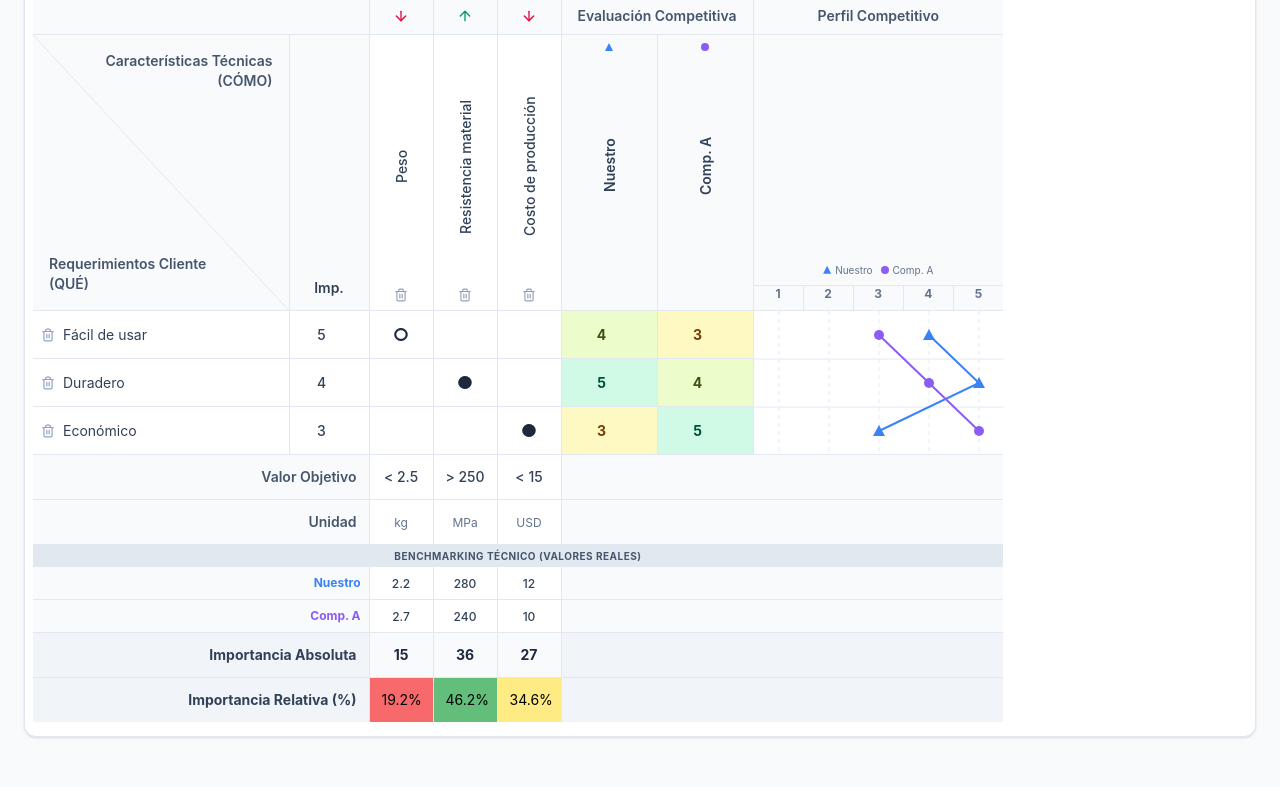
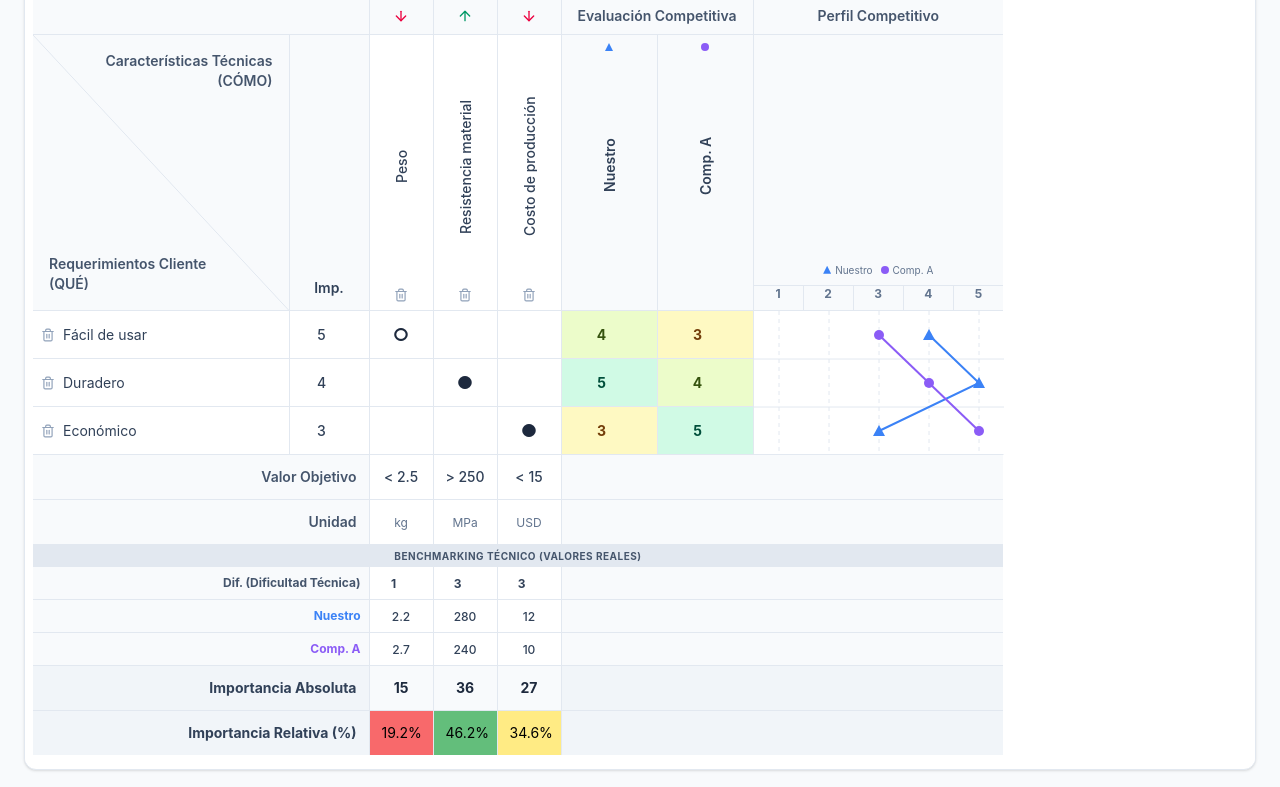
Before and after one commit to oscampo/Matriz-QFD, a React (Vite) app: page / in a window 1280 px wide. Shown: the part 705-1492 px from the top of the page. Built offline with nearby package versions, Linux system fonts and the light colour scheme.

Commit message:
Update App.tsx

```diff
--- a/src/App.tsx
+++ b/src/App.tsx
@@ -14,6 +14,7 @@ type Characteristic = {
   direction: 'max' | 'min' | 'target';
   unit: string;
   targetValue: string;
+  difficulty: number;
 };
 
 type Relationship = {
@@ -93,7 +94,7 @@ const translations = {
     editEverything: "¡Todo es editable!: Haz clic o toca directamente sobre cualquier texto o número para modificarlo.",
     queDesc: "QUÉ (Requerimientos del Cliente): Lista lo que el cliente desea. Asigna una importancia del 1 al 5.",
     comoDesc: "CÓMO (Requerimientos Técnicos): Lista cómo vas a satisfacer esos requerimientos mediante especificaciones técnicas.",
-    relDesc: "Relaciones: Haz clic en las celdas centrales para establecer la correlación (⏺=9, ○=3, △=1).",
+    relDesc: "Relaciones: Haz clic en las celdas centrales para establecer la correlación (●=9, ○=3, △=1).",
     roofDesc: "Techo: Establece las correlaciones cruzadas entre las características técnicas (++, +, -, --).",
     dirDesc: "Dirección de Mejora: Indica si la característica debe maximizarse (↑), minimizarse (↓) o alcanzar un objetivo (◎).",
     compDesc: "Evaluación Competitiva: Compara tu desempeño con la competencia (1-5) para visualizar el Perfil Competitivo.",
@@ -111,6 +112,7 @@ const translations = {
     minimize: "Minimizar",
     targetLabel: "Objetivo",
     techBenchmark: "Benchmarking Técnico (Valores Reales)",
+    techDifficulty: "Dif. (Dificultad Técnica)",
     warning: "Advertencia",
     deleteWarning: "Esta acción eliminará toda la fila/columna y todas las relaciones asociadas. No se puede deshacer.",
     yesDelete: "Sí, eliminar",
@@ -180,7 +182,7 @@ const translations = {
     editEverything: "Everything is editable!: Click or tap directly on any text or number to modify it.",
     queDesc: "WHAT (Customer Requirements): List what the customer wants. Assign an importance from 1 to 5.",
     comoDesc: "HOW (Technical Requirements): List how you will satisfy those requirements through technical specifications.",
-    relDesc: "Relationships: Click on the central cells to establish correlation (⏺=9, ○=3, △=1).",
+    relDesc: "Relationships: Click on the central cells to establish correlation (●=9, ○=3, △=1).",
     roofDesc: "Roof: Establish cross-correlations between technical characteristics (++, +, -, --).",
     dirDesc: "Direction of Improvement: Indicate if the characteristic should be maximized (↑), minimized (↓) or reach a target (◎).",
     compDesc: "Competitive Evaluation: Compare your performance with the competition (1-5) to visualize the Competitive Profile.",
@@ -198,6 +200,7 @@ const translations = {
     minimize: "Minimize",
     targetLabel: "Target",
     techBenchmark: "Technical Benchmarking (Actual Values)",
+    techDifficulty: "Diff. (Technical Difficulty)",
     csvGuide: "CSV Guide",
     generalHelp: "General Help",
     csvIntro: "Structure the CSV file with these 4 sections:",
@@ -253,9 +256,9 @@ export default function App() {
   ]);
 
   const [characteristics, setCharacteristics] = useState<Characteristic[]>([
-    { id: 'c1', text: t.weight, direction: 'min', unit: 'kg', targetValue: '< 2.5' },
-    { id: 'c2', text: t.resistance, direction: 'max', unit: 'MPa', targetValue: '> 250' },
-    { id: 'c3', text: t.cost, direction: 'min', unit: 'USD', targetValue: '< 15' },
+    { id: 'c1', text: t.weight, direction: 'min', unit: 'kg', targetValue: '< 2.5', difficulty: 1 },
+    { id: 'c2', text: t.resistance, direction: 'max', unit: 'MPa', targetValue: '> 250', difficulty: 3 },
+    { id: 'c3', text: t.cost, direction: 'min', unit: 'USD', targetValue: '< 15', difficulty: 3 },
   ]);
 
   const [relationships, setRelationships] = useState<Relationship[]>([
@@ -370,7 +373,7 @@ export default function App() {
   };
 
   const addCharacteristic = () => {
-    setCharacteristics([...characteristics, { id: generateId(), text: t.newChar, direction: 'max', unit: '-', targetValue: '' }]);
+    setCharacteristics([...characteristics, { id: generateId(), text: t.newChar, direction: 'max', unit: '-', targetValue: '', difficulty: 1 }]);
   };
 
   const updateCharacteristic = (id: string, field: keyof Characteristic, value: any) => {
@@ -620,6 +623,9 @@ export default function App() {
     });
 
     // BENCHMARKING (Technical Benchmarks)
+    const difficulties = characteristics.map(c => c.difficulty?.toString() || '1');
+    rows.push(['BENCHMARKING', 'Dif.', ...difficulties, '', ...compNames.map(() => '')]);
+
     competitors.forEach(comp => {
       const benchValues = characteristics.map(char => {
         const bench = techBenchmarks.find(b => b.charId === char.id && b.compId === comp.id);
@@ -1096,7 +1102,8 @@ BENCHMARKING,Comp A,2.7,240,10,,,
           text: name,
           direction: 'max',
           unit: '',
-          targetValue: ''
+          targetValue: '',
+          difficulty: 1
         }));
 
         const newComps: Competitor[] = compNames.map(name => ({
@@ -1174,13 +1181,19 @@ BENCHMARKING,Comp A,2.7,240,10,,,
               });
             }
           } else if (section === 'BENCHMARKING') {
-            const compIdx = newComps.findIndex(c => c.name === label);
-            if (compIdx !== -1) {
+            if (label === 'Dif.' || label === 'Dificultad' || label === 'Diff.' || label === 'Difficulty') {
               parts.slice(2, 2 + newChars.length).forEach((val, i) => {
-                if (val) {
-                  newTechBenchmarks.push({ charId: newChars[i].id, compId: newComps[compIdx].id, value: val });
-                }
+                newChars[i].difficulty = parseInt(val) || 1;
               });
+            } else {
+              const compIdx = newComps.findIndex(c => c.name === label);
+              if (compIdx !== -1) {
+                parts.slice(2, 2 + newChars.length).forEach((val, i) => {
+                  if (val) {
+                    newTechBenchmarks.push({ charId: newChars[i].id, compId: newComps[compIdx].id, value: val });
+                  }
+                });
+              }
             }
           }
         });
@@ -1499,7 +1512,7 @@ BENCHMARKING,Comp A,2.7,240,10,,,
               <div>
                 <div className="text-[10px] font-bold text-slate-400 uppercase tracking-widest mb-1.5">{t.relWeight} ({t.como} vs {t.que})</div>
                 <div className="flex gap-4 text-xs">
-                  <div className="flex items-center gap-1.5"><span className="font-bold text-slate-800 bg-slate-100 w-6 h-6 flex items-center justify-center rounded">⏺</span> <span className="text-slate-600">{t.strong} (9)</span></div>
+                  <div className="flex items-center gap-1.5"><span className="font-bold text-slate-800 bg-slate-100 w-6 h-6 flex items-center justify-center rounded">●</span> <span className="text-slate-600">{t.strong} (9)</span></div>
                   <div className="flex items-center gap-1.5"><span className="font-bold text-slate-800 bg-slate-100 w-6 h-6 flex items-center justify-center rounded">○</span> <span className="text-slate-600">{t.moderate} (3)</span></div>
                   <div className="flex items-center gap-1.5"><span className="font-bold text-slate-800 bg-slate-100 w-6 h-6 flex items-center justify-center rounded">△</span> <span className="text-slate-600">{t.weak} (1)</span></div>
                 </div>
@@ -1864,6 +1877,24 @@ BENCHMARKING,Comp A,2.7,240,10,,,
                     {t.techBenchmark}
                   </td>
                 </tr>
+                <tr>
+                  <td colSpan={2} className="border-b border-r border-slate-200 p-2 bg-slate-50 text-right text-xs font-bold text-slate-600">
+                    {t.techDifficulty}
+                  </td>
+                  {characteristics.map(c => (
+                    <td key={`diff-${c.id}`} className="border-b border-r border-slate-200 p-1 bg-white text-center">
+                      <input
+                        type="number"
+                        min="1"
+                        max="5"
+                        value={c.difficulty || 1}
+                        onChange={e => updateCharacteristic(c.id, 'difficulty', parseInt(e.target.value) || 1)}
+                        className="w-full bg-transparent focus:outline-none text-center text-xs font-bold text-slate-700"
+                      />
+                    </td>
+                  ))}
+                  <td colSpan={competitors.length + 1} className="border-b border-slate-200 bg-slate-50"></td>
+                </tr>
                 {competitors.map((comp, cIdx) => (
                   <tr key={`tech-bench-${comp.id}`}>
                     <td colSpan={2} className="border-b border-r border-slate-200 p-2 bg-slate-50 text-right text-xs font-bold" style={{ color: getCompColor(cIdx) }}>
```
